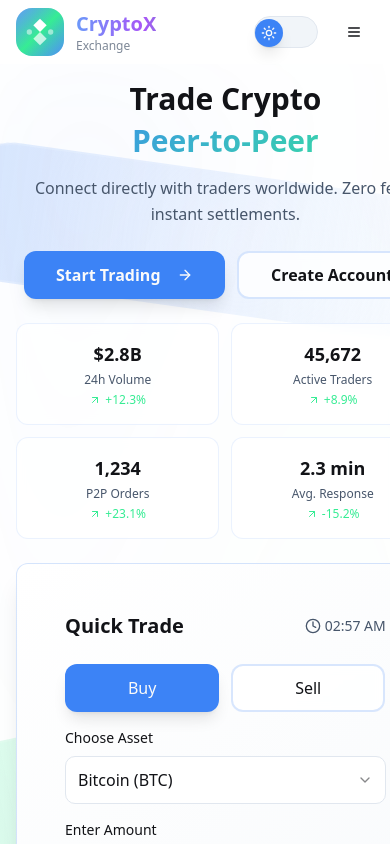
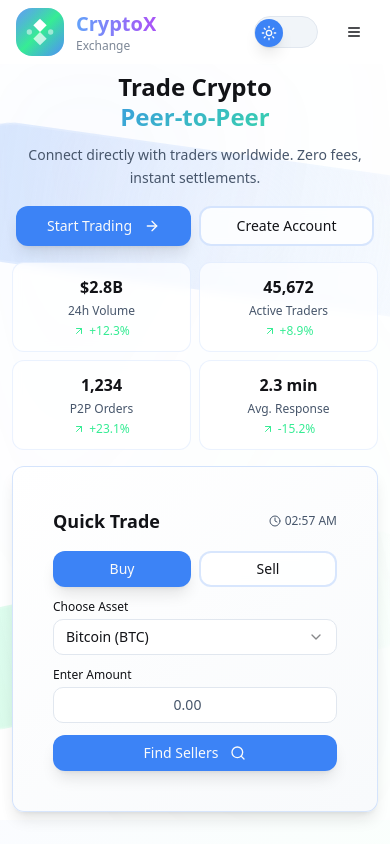
Before and after one commit to manishjan1811/trade-flow-universe, a React (Vite) app: page / in a window 390 px wide. Shown: the top 844 px of the page. Built offline with nearby package versions, Linux system fonts and the light colour scheme.

Commit message:
Fix mobile hero section overflow
Ensure the hero section fits properly within the mobile view.

```diff
--- a/src/pages/Home.tsx
+++ b/src/pages/Home.tsx
@@ -87,11 +87,11 @@ export default function Home() {
   return (
     <div className="min-h-screen bg-background overflow-hidden">
       {/* Hero Section with 3D Background and Quick Trade */}
-      <section className="relative py-4 md:py-12 lg:py-16 bg-gradient-to-br from-background via-card/20 to-background min-h-screen flex items-center">
+      <section className="relative py-2 md:py-12 lg:py-16 bg-gradient-to-br from-background via-card/20 to-background min-h-[80vh] md:min-h-screen flex items-center">
         {/* Geometric Background Shapes */}
         <GeometricBackground />
 
-        <div className="max-w-7xl mx-auto px-4 md:px-6 lg:px-8 relative z-10">
+        <div className="max-w-7xl mx-auto px-3 md:px-6 lg:px-8 relative z-10">
           {/* Mobile Layout */}
           <div className="lg:hidden">
             {/* Mobile Hero Content */}
@@ -99,17 +99,17 @@ export default function Home() {
               initial={{ opacity: 0, y: 30 }}
               animate={{ opacity: 1, y: 0 }}
               transition={{ duration: 0.8, ease: 'easeOut' }}
-              className="text-center mb-6"
+              className="text-center mb-4"
             >
               <motion.h1
-                className="text-3xl font-bold text-foreground mb-4 leading-tight"
+                className="text-2xl font-bold text-foreground mb-3 leading-tight"
                 initial={{ opacity: 0, y: 30 }}
                 animate={{ opacity: 1, y: 0 }}
                 transition={{ duration: 0.8, delay: 0.2 }}
               >
                 Trade Crypto
                 <motion.span
-                  className="gradient-primary bg-clip-text text-transparent block mt-1"
+                  className="gradient-primary bg-clip-text text-transparent block"
                   initial={{ opacity: 0, scale: 0.8 }}
                   animate={{ opacity: 1, scale: 1 }}
                   transition={{ duration: 0.8, delay: 0.4 }}
@@ -119,7 +119,7 @@ export default function Home() {
               </motion.h1>
 
               <motion.p
-                className="text-muted-foreground mb-6 leading-relaxed px-2"
+                className="text-muted-foreground mb-4 leading-relaxed px-1 text-sm"
                 initial={{ opacity: 0, y: 20 }}
                 animate={{ opacity: 1, y: 0 }}
                 transition={{ duration: 0.8, delay: 0.6 }}
@@ -129,29 +129,29 @@ export default function Home() {
 
               {/* Mobile Action Buttons - Clean Design */}
               <motion.div
-                className="flex gap-3 mb-6 px-2"
+                className="flex gap-2 mb-4 px-1"
                 initial={{ opacity: 0, y: 20 }}
                 animate={{ opacity: 1, y: 0 }}
                 transition={{ duration: 0.8, delay: 0.8 }}
               >
                 <Link to="/exchange" className="flex-1">
                   <motion.div
-                    whileHover={{ scale: 1.02 }}
-                    whileTap={{ scale: 0.98 }}
+                    whileHover={{ scale: 1.01 }}
+                    whileTap={{ scale: 0.99 }}
                   >
-                    <Button size="lg" className="btn-crypto w-full h-12 text-base font-semibold">
+                    <Button size="default" className="btn-crypto w-full h-10 text-sm font-medium">
                       Start Trading
-                      <ArrowRight className="w-4 h-4 ml-2" />
+                      <ArrowRight className="w-3 h-3 ml-1" />
                     </Button>
                   </motion.div>
                 </Link>
 
                 <Link to="/register" className="flex-1">
                   <motion.div
-                    whileHover={{ scale: 1.02 }}
-                    whileTap={{ scale: 0.98 }}
+                    whileHover={{ scale: 1.01 }}
+                    whileTap={{ scale: 0.99 }}
                   >
-                    <Button variant="outline" size="lg" className="w-full h-12 text-base">
+                    <Button variant="outline" size="default" className="w-full h-10 text-sm">
                       Create Account
                     </Button>
                   </motion.div>
@@ -159,17 +159,17 @@ export default function Home() {
               </motion.div>
 
               {/* Mobile Quick Stats Grid */}
-              <StaggeredCards className="grid grid-cols-2 gap-3 mb-6">
+              <StaggeredCards className="grid grid-cols-2 gap-2 mb-4">
                 {quickStats.map((stat, index) => (
                   <motion.div
                     key={stat.label}
-                    className="bg-card/70 backdrop-blur-sm rounded-xl p-4 border border-primary/10 text-center"
-                    whileHover={{ scale: 1.02 }}
+                    className="bg-card/70 backdrop-blur-sm rounded-lg p-3 border border-primary/10 text-center"
+                    whileHover={{ scale: 1.01 }}
                     initial={{ opacity: 0, y: 20 }}
                     animate={{ opacity: 1, y: 0 }}
                     transition={{ duration: 0.6, delay: 0.9 + index * 0.1 }}
                   >
-                    <div className="text-lg font-bold text-foreground">{stat.value}</div>
+                    <div className="text-base font-bold text-foreground">{stat.value}</div>
                     <div className="text-xs text-muted-foreground mt-1">{stat.label}</div>
                     <div className={`text-xs mt-1 flex items-center justify-center ${stat.positive ? 'text-accent' : 'text-destructive'}`}>
                       {stat.positive ? <ArrowUpRight className="w-3 h-3 mr-1" /> : <ArrowDownRight className="w-3 h-3 mr-1" />}
@@ -186,38 +186,38 @@ export default function Home() {
               animate={{ opacity: 1, y: 0 }}
               transition={{ duration: 0.8, delay: 0.4 }}
             >
-              <Card className="crypto-card backdrop-blur-sm bg-card/95 border-primary/20 shadow-xl">
-                <div className="p-6">
-                  <div className="flex items-center justify-between mb-6">
-                    <h3 className="text-xl font-bold text-foreground">Quick Trade</h3>
-                    <div className="flex items-center text-sm text-muted-foreground">
-                      <Clock className="w-4 h-4 mr-1" />
+              <Card className="crypto-card backdrop-blur-sm bg-card/95 border-primary/20 shadow-lg">
+                <div className="p-4">
+                  <div className="flex items-center justify-between mb-4">
+                    <h3 className="text-lg font-bold text-foreground">Quick Trade</h3>
+                    <div className="flex items-center text-xs text-muted-foreground">
+                      <Clock className="w-3 h-3 mr-1" />
                       {currentTime.toLocaleTimeString('en-US', { hour: '2-digit', minute: '2-digit' })}
                     </div>
                   </div>
 
-                  <div className="space-y-4">
-                    <div className="grid grid-cols-2 gap-3">
+                  <div className="space-y-3">
+                    <div className="grid grid-cols-2 gap-2">
                       <Button
                         variant={orderType === "buy" ? "default" : "outline"}
                         onClick={() => setOrderType("buy")}
-                        className="w-full h-12 text-base font-medium"
+                        className="w-full h-9 text-sm font-medium"
                       >
                         Buy
                       </Button>
                       <Button
                         variant={orderType === "sell" ? "default" : "outline"}
                         onClick={() => setOrderType("sell")}
-                        className="w-full h-12 text-base font-medium"
+                        className="w-full h-9 text-sm font-medium"
                       >
                         Sell
                       </Button>
                     </div>
 
                     <div>
-                      <label className="block text-sm font-medium text-foreground mb-2">Choose Asset</label>
+                      <label className="block text-xs font-medium text-foreground mb-1">Choose Asset</label>
                       <Select value={selectedAsset} onValueChange={setSelectedAsset}>
-                        <SelectTrigger className="h-12 text-base">
+                        <SelectTrigger className="h-9 text-sm">
                           <SelectValue />
                         </SelectTrigger>
                         <SelectContent>
@@ -230,20 +230,20 @@ export default function Home() {
                     </div>
 
                     <div>
-                      <label className="block text-sm font-medium text-foreground mb-2">Enter Amount</label>
+                      <label className="block text-xs font-medium text-foreground mb-1">Enter Amount</label>
                       <Input
                         placeholder="0.00"
                         value={amount}
                         onChange={(e) => setAmount(e.target.value)}
                         type="number"
-                        className="h-12 text-base text-center font-medium"
+                        className="h-9 text-sm text-center font-medium"
                       />
                     </div>
 
                     <Link to="/exchange" className="block">
-                      <Button className="btn-crypto w-full h-12 text-base font-semibold">
+                      <Button className="btn-crypto w-full h-9 text-sm font-medium">
                         Find {orderType === "buy" ? "Sellers" : "Buyers"}
-                        <Search className="ml-2 w-4 h-4" />
+                        <Search className="ml-1 w-3 h-3" />
                       </Button>
                     </Link>
                   </div>
```
